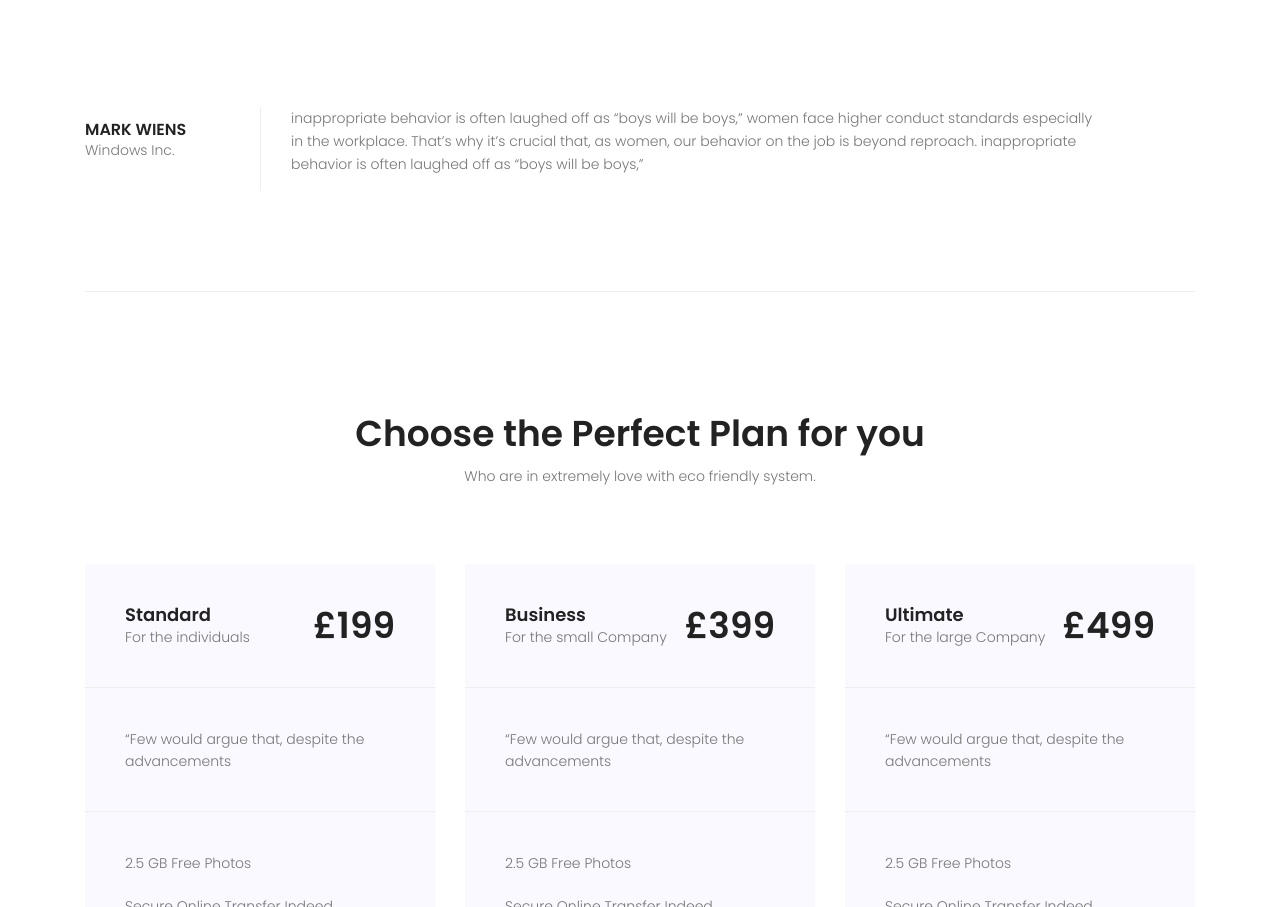
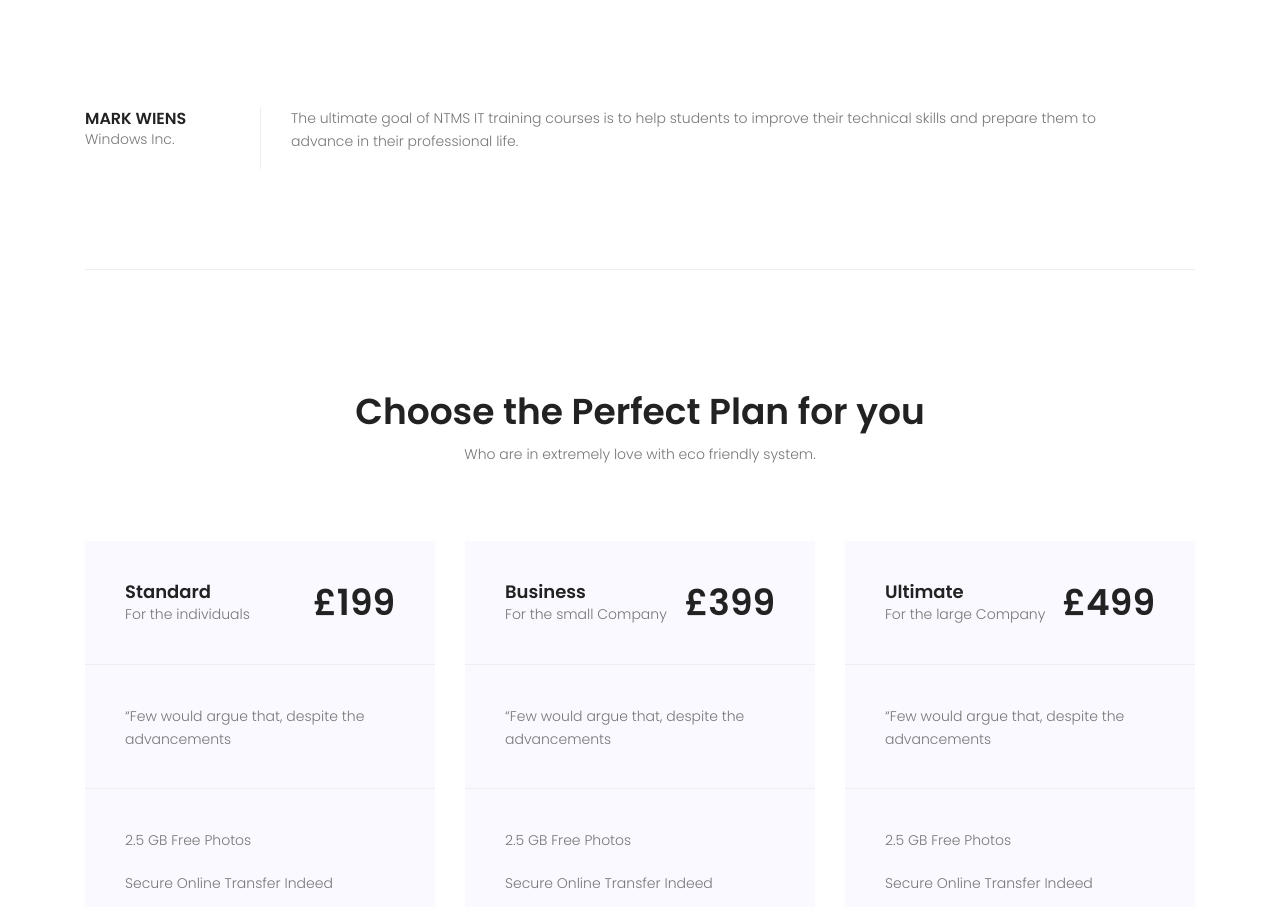
Before and after one commit to sanjayincloud/ntmsapp, a plain HTML site: page index.html in a window 1280 px wide. Shown: the part 1013-1920 px from the top of the page. Drawn offline with nearby package versions, Linux system fonts and the light colour scheme; some packages are replaced by stand-ins of ours.

Commit message:
Update index.html

```diff
--- a/index.html
+++ b/index.html
@@ -128,7 +128,7 @@
 							</div>
 							<div class="col-lg-9 detials-right">
 								<p>
-									inappropriate behavior is often laughed off as “boys will be boys,” women face higher conduct standards especially in the workplace. That’s why it’s crucial that, as women, our behavior on the job is beyond reproach. inappropriate behavior is often laughed off as “boys will be boys,”
+									The ultimate goal of NTMS IT training courses is to help students to improve their technical skills and prepare them to advance in their professional life.
 								</p>
 							</div>
 						</div>
```
